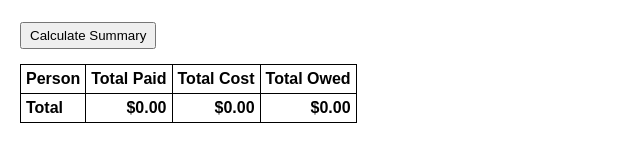
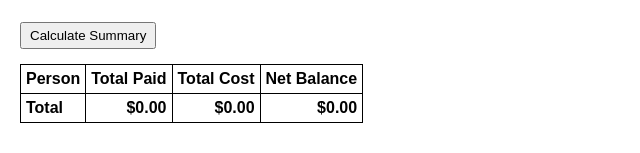
Before and after one commit to cost-splits/cost-splits.github.io, a plain HTML site: page index.html in a window 1280 px wide. Both pictures are taken after typing "Sample" into the empty fields and a click on the button "Calculate Summary". Shown: the part 509-662 px from the top of the page, 0-640 px from the left. Drawn offline with Linux system fonts and the light colour scheme.

Commit message:
Rename summary header and update comments (#3)

```diff
--- a/index.html
+++ b/index.html
@@ -386,6 +386,7 @@
       }
 
       // ---- SUMMARY ----
+      // Summary table columns: Person, Total Paid, Total Cost, Net Balance
       function calculateSummary() {
         const paid = Array(people.length).fill(0);
         const owes = Array(people.length).fill(0);
@@ -404,7 +405,7 @@
         const maxAbs = Math.max(...nets.map((n) => Math.abs(n)), 1);
 
         let html =
-          "<table><tr><th>Person</th><th>Total Paid</th><th>Total Cost</th><th>Total Owed</th></tr>";
+          "<table><tr><th>Person</th><th>Total Paid</th><th>Total Cost</th><th>Net Balance</th></tr>";
         let totalPaid = 0,
           totalOwes = 0,
           totalNet = 0;
```
